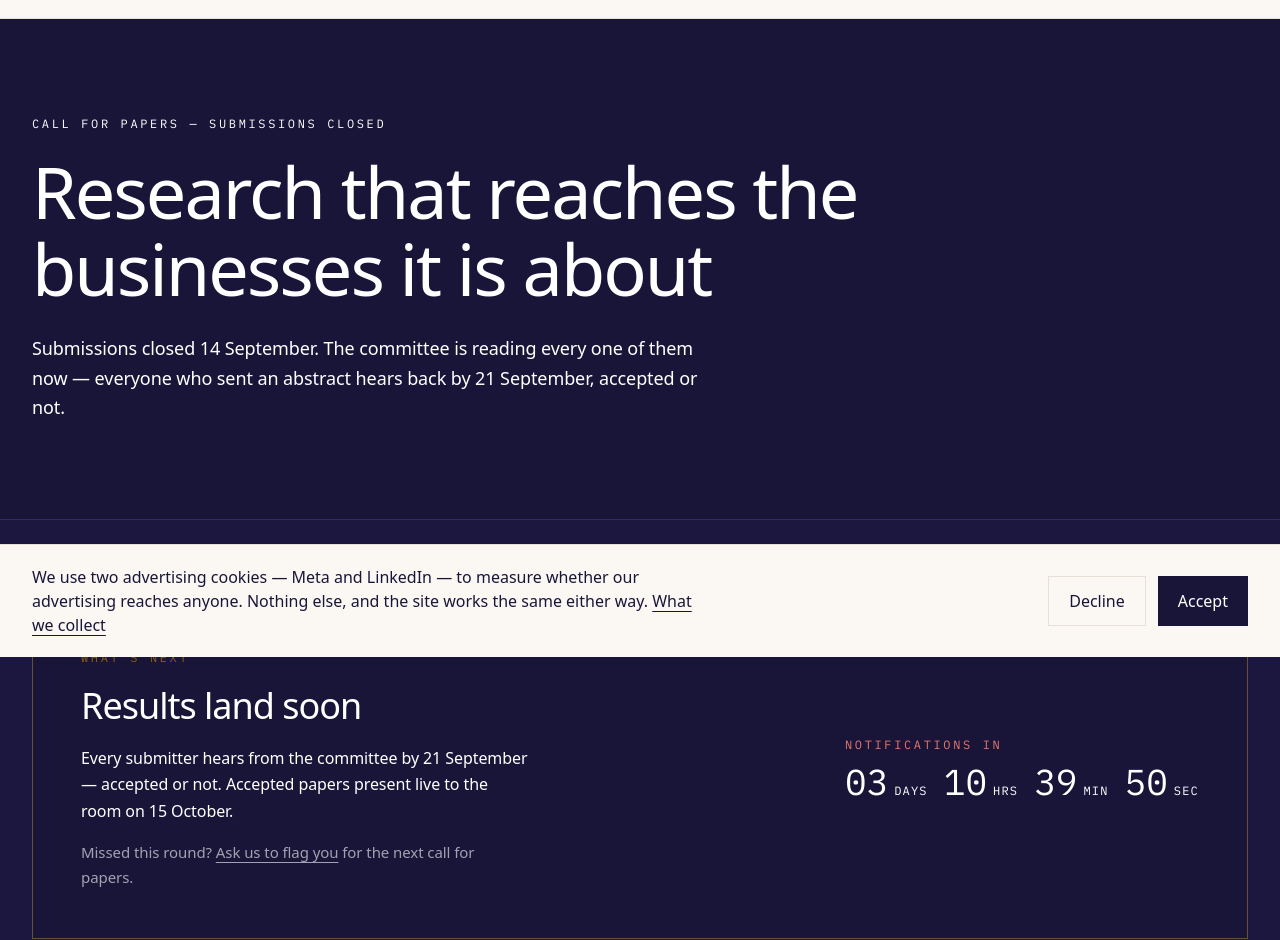
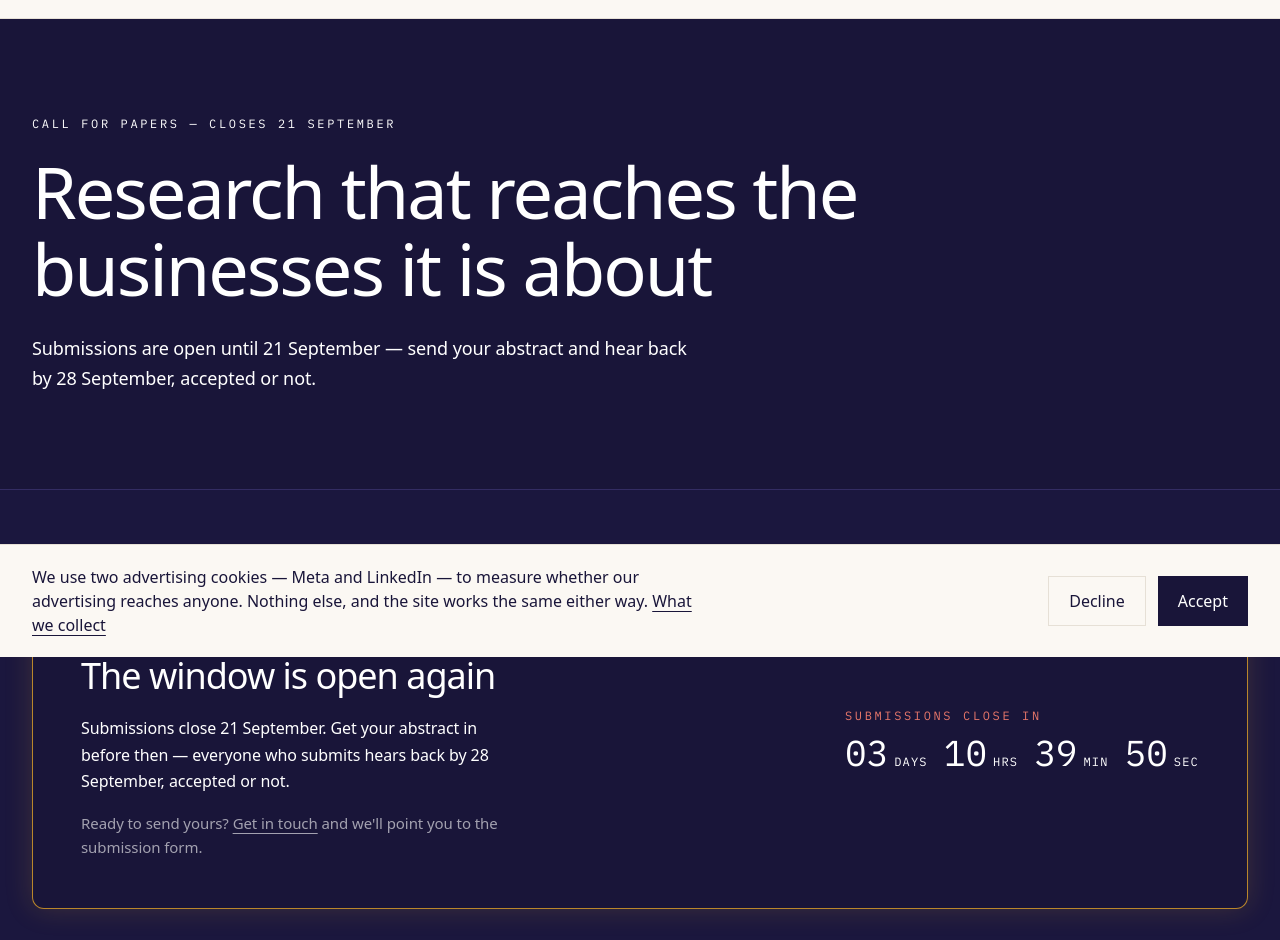
Before and after one commit to ICL-AFRICA/Africasmesummit, a Next.js app: page /papers in a window 1280 px wide. Shown: the part 143-1083 px from the top of the page. Built offline with nearby package versions, Linux system fonts and the light colour scheme.

Commit message:
List full cumulative partner benefits; reopen call for papers with new dates

```diff
--- a/app/papers/page.tsx
+++ b/app/papers/page.tsx
@@ -5,18 +5,29 @@ import Countdown from "@/components/Countdown";
 import Link from "next/link";
 import {
   EVENT, TRACKS, PAPERS_TICKET, TICKET_CTA, DATE_DAY_MONTH,
+  PAPERS_SUBMISSION_DEADLINE, PAPERS_SUBMISSION_LABEL, PAPERS_SUBMISSIONS_OPEN,
   PAPERS_NOTIFY_DATE, PAPERS_NOTIFY_LABEL, PAPERS_NOTIFY_PENDING,
 } from "@/lib/event";
 
 export const metadata: Metadata = {
-  title: `Call for papers — ${EVENT.name} ${EVENT.year}`,
-  description:
-    `Submissions for the Africa SME Summit ${EVENT.year} call for papers are closed. Selection notifications go out ${PAPERS_NOTIFY_LABEL}.`,
+  title: PAPERS_SUBMISSIONS_OPEN
+    ? `Call for papers — closes ${PAPERS_SUBMISSION_LABEL} — ${EVENT.name} ${EVENT.year}`
+    : `Call for papers — ${EVENT.name} ${EVENT.year}`,
+  description: PAPERS_SUBMISSIONS_OPEN
+    ? `Submissions for the Africa SME Summit ${EVENT.year} call for papers are open until ${PAPERS_SUBMISSION_LABEL}. Selection notifications go out ${PAPERS_NOTIFY_LABEL}.`
+    : `Submissions for the Africa SME Summit ${EVENT.year} call for papers are closed. Selection notifications go out ${PAPERS_NOTIFY_LABEL}.`,
   alternates: { canonical: "https://africasmesummit.com/papers" },
 };
 
+/* Step 01 is the only one that changes shape between the two states —
+   the rest of the pipeline (review, present, publish) runs the same
+   either way. Written as a ternary on the whole entry rather than just
+   its fields, so nothing here can end up half in one state and half in
+   the other. */
 const STEPS = [
-  { n: "01", t: "Submissions closed", d: "The window closed 14 September. Every abstract that came in is now with the committee." },
+  PAPERS_SUBMISSIONS_OPEN
+    ? { n: "01", t: "Submissions open", d: `The window closes ${PAPERS_SUBMISSION_LABEL}. Get your abstract in before then.` }
+    : { n: "01", t: "Submissions closed", d: `The window closed ${PAPERS_SUBMISSION_LABEL}. Every abstract that came in is now with the committee.` },
   { n: "02", t: "Review", d: "The committee reads every submission and replies within three weeks." },
   { n: "03", t: "Present", d: `Accepted papers are presented in their track on ${DATE_DAY_MONTH}.` },
   { n: "04", t: "Publish", d: "Selected papers go into the post-summit proceedings." },
@@ -26,50 +37,75 @@ export default function Papers() {
   return (
     <PageShell
       current="/papers"
-      eyebrow="Call for papers — submissions closed"
+      eyebrow={PAPERS_SUBMISSIONS_OPEN ? `Call for papers — closes ${PAPERS_SUBMISSION_LABEL}` : "Call for papers — submissions closed"}
       title="Research that reaches the businesses it is about"
-      lede={`Submissions closed 14 September. The committee is reading every one of them now — everyone who sent an abstract hears back by ${PAPERS_NOTIFY_LABEL}, accepted or not.`}
+      lede={
+        PAPERS_SUBMISSIONS_OPEN
+          ? `Submissions are open until ${PAPERS_SUBMISSION_LABEL} — send your abstract and hear back by ${PAPERS_NOTIFY_LABEL}, accepted or not.`
+          : `Submissions closed ${PAPERS_SUBMISSION_LABEL}. The committee is reading every one of them now — everyone who sent an abstract hears back by ${PAPERS_NOTIFY_LABEL}, accepted or not.`
+      }
     >
-      {/* Submissions are closed, so this is the first thing on the page now,
-          not a form buried three sections down — it's the anticipation
-          mechanism /papers actually needs: a live countdown to the
-          notification date rather than a dead countdown to the submission
-          deadline that has already passed, plus a way for anyone who missed
-          this round to get flagged for the next one. Boxed rather than run
-          as plain paragraphs — a bordered, tinted card so it reads as a
-          widget you'd check back on, not another block of copy. */}
+      {/* This card is the anticipation mechanism /papers builds around,
+          whichever state the call is in — a live countdown rather than a
+          dead one. Extended 20 September 2026: submissions reopened until
+          PAPERS_SUBMISSION_DEADLINE (a real future date now, not a past
+          one), so this card counts down to THAT while open — urgency to
+          get an abstract in — and only switches to counting down to the
+          notification date once the window shuts again, which is the one
+          and only thing it used to count down to before the extension.
+          Boxed rather than run as plain paragraphs — a bordered, tinted
+          card so it reads as a widget you'd check back on, not another
+          block of copy. */}
       <section className="border-b border-line bg-raise/30">
         <div className="mx-auto max-w-[1600px] px-5 sm:px-8 py-16 sm:py-20">
-          <div className="border border-marigold/40 bg-ink p-8 sm:p-12 grid gap-10 lg:gap-14 lg:grid-cols-2 items-center">
+          <div className="notify-card rounded-xl border border-marigold/40 bg-ink p-8 sm:p-12 grid gap-10 lg:gap-14 lg:grid-cols-2 items-center">
             <div>
-              <p className="eyebrow text-marigold-t mb-5">What&rsquo;s next</p>
+              <p className="eyebrow text-marigold-t mb-5">
+                {PAPERS_SUBMISSIONS_OPEN ? "Closing soon" : "What’s next"}
+              </p>
               <h2 className="h-lg text-white text-3xl sm:text-4xl">
-                {PAPERS_NOTIFY_PENDING ? "Results land soon" : "Results are out"}
+                {PAPERS_SUBMISSIONS_OPEN
+                  ? "The window is open again"
+                  : (PAPERS_NOTIFY_PENDING ? "Results land soon" : "Results are out")}
               </h2>
               <p className="lede mt-5 text-white text-[16px] max-w-md">
-                {PAPERS_NOTIFY_PENDING
+                {PAPERS_SUBMISSIONS_OPEN
+                  ? `Submissions close ${PAPERS_SUBMISSION_LABEL}. Get your abstract in before then — everyone who submits hears back by ${PAPERS_NOTIFY_LABEL}, accepted or not.`
+                  : (PAPERS_NOTIFY_PENDING
                     ? `Every submitter hears from the committee by ${PAPERS_NOTIFY_LABEL} — accepted or not. Accepted papers present live to the room on ${DATE_DAY_MONTH}.`
-                  : `Notifications went out ${PAPERS_NOTIFY_LABEL}. If you submitted and haven't heard from us, `}
-                {!PAPERS_NOTIFY_PENDING && (
+                    : `Notifications went out ${PAPERS_NOTIFY_LABEL}. If you submitted and haven't heard from us, `)}
+                {!PAPERS_SUBMISSIONS_OPEN && !PAPERS_NOTIFY_PENDING && (
                   <Link href="/contact" className="underline underline-offset-4 hover:text-marigold">
                     get in touch
                   </Link>
                 )}
-                {!PAPERS_NOTIFY_PENDING && "."}
+                {!PAPERS_SUBMISSIONS_OPEN && !PAPERS_NOTIFY_PENDING && "."}
               </p>
               <p className="lede mt-4 text-white/60 text-[15px] max-w-md">
+                {PAPERS_SUBMISSIONS_OPEN ? (
+                  <>
+                    Ready to send yours?{" "}
+                    <Link href="/contact" className="underline underline-offset-4 hover:text-marigold">
+                      Get in touch
+                    </Link>{" "}
+                    and we'll point you to the submission form.
+                  </>
+                ) : (
+                  <>
                     Missed this round?{" "}
                     <Link href="/contact" className="underline underline-offset-4 hover:text-marigold">
                       Ask us to flag you
                     </Link>{" "}
                     for the next call for papers.
+                  </>
+                )}
               </p>
             </div>
             <div className="flex justify-center lg:justify-end">
               <Countdown
-                target={PAPERS_NOTIFY_DATE}
-                activeLabel="Notifications in"
-                endedLabel="Notifications are out."
+                target={PAPERS_SUBMISSIONS_OPEN ? PAPERS_SUBMISSION_DEADLINE : PAPERS_NOTIFY_DATE}
+                activeLabel={PAPERS_SUBMISSIONS_OPEN ? "Submissions close in" : "Notifications in"}
+                endedLabel={PAPERS_SUBMISSIONS_OPEN ? "Submissions have closed." : "Notifications are out."}
               />
             </div>
           </div>
@@ -108,7 +144,9 @@ export default function Papers() {
 
       <section className="border-b border-line">
         <div className="mx-auto max-w-[1600px] px-5 sm:px-8 py-16 sm:py-20">
-          <p className="eyebrow text-white mb-5">The six tracks submissions came in against</p>
+          <p className="eyebrow text-white mb-5">
+            {PAPERS_SUBMISSIONS_OPEN ? "The six tracks you can submit against" : "The six tracks submissions came in against"}
+          </p>
           <div className="grid gap-x-14 gap-y-8 sm:grid-cols-2 lg:grid-cols-3">
             {TRACKS.map((t) => (
               <div key={t.n} className="border-t border-line pt-5">
--- a/app/partner/page.tsx
+++ b/app/partner/page.tsx
@@ -50,15 +50,23 @@ export default function Partner() {
           <p className="lede text-[16px] text-white max-w-2xl mb-8">
             {SPONSOR_INCLUDES_NOTE}
           </p>
-          {/* Equal-height by default: plain grid stretch (no items-end), so
-              every card matches the tallest one and each tier's "Book"
-              button lands at the same row regardless of how many bullets
-              it has — the `flex-1` on the <ul> below absorbs the slack.
-              The tier's identity is the card's own background colour, not
-              a border accent, so the row reads as one clean table. */}
-          <div className="grid gap-px bg-line sm:grid-cols-2 lg:grid-cols-4 border border-line">
+          {/* Changed 20 September 2026 at ICL's request: each card now spells
+              out everything that tier actually gets — the full cumulative
+              list, flattened from every tier up to and including this one
+              (SPONSOR_TIERS itself still only stores what's NEW at each
+              tier; see the comment there) — rather than "everything in the
+              tier before, plus" and just the new bullets. A sponsor reading
+              only the Platinum card should see all seventeen things they
+              get without having to add up three other cards first.
+              Deliberately NOT equal-height any more (items-start, no
+              flex-1 slack-absorber): a four-bullet Bronze card and a
+              seventeen-bullet Platinum card are supposed to look like
+              different amounts of value, not be forced to the same size.
+              The "Book" button sits right after each card's own content,
+              wherever that lands. */}
+          <div className="grid gap-px bg-line sm:grid-cols-2 lg:grid-cols-4 border border-line items-start">
             {SPONSOR_TIERS.map((t, i) => {
-              const prev = i > 0 ? SPONSOR_TIERS[i - 1] : null;
+              const included = SPONSOR_TIERS.slice(0, i + 1).flatMap((tier) => tier.includes);
               return (
                 <div
                   key={t.tier}
@@ -72,13 +80,8 @@ export default function Partner() {
                     <span className="text-base align-top mr-1.5 font-normal">{t.currency}</span>
                     {t.price}
                   </p>
-                  <ul className="mt-6 pt-5 space-y-2.5 border-t border-ink/60 flex-1">
-                    {prev && (
-                      <li className="text-ink italic text-[16px] pb-1">
-                        Everything in {prev.tier}, plus:
-                      </li>
-                    )}
-                    {t.includes.map((x) => (
+                  <ul className="mt-6 pt-5 space-y-2.5 border-t border-ink/60">
+                    {included.map((x) => (
                       <li key={x} className="flex gap-2.5 text-[16px] text-ink">
                         <span className="flex-none">✓</span>{x}
                       </li>
@@ -86,7 +89,7 @@ export default function Partner() {
                   </ul>
                   <a
                     href={BOOKING_URL}
-                    className="mt-7 inline-flex justify-center px-5 py-3 text-[16px] font-medium transition-colors bg-ink text-white hover:bg-raise"
+                    className="btn-glow mt-7 inline-flex justify-center px-5 py-3 text-[16px] font-medium transition-colors bg-ink text-white hover:bg-raise"
                   >
                     Book {t.tier}
                   </a>
--- a/lib/event.ts
+++ b/lib/event.ts
@@ -1059,13 +1059,22 @@ export const FORM_ENDPOINT = "https://formspree.io/f/xeajeyqa";
  * loud via SPONSOR_INCLUDES_NOTE. A sponsor paying KES 1,000,000 on the
  * strength of a bulleted list under a Book button will expect all of it.
  *
- * ORDER IS ASCENDING (Bronze → Platinum) AND IS LOAD-BEARING. /partner
- * renders each tier's package as cumulative — "everything in the tier
- * before it, plus its own list below" — by reading `SPONSOR_TIERS[i - 1]`.
- * Reordering this array changes what /partner claims every tier includes,
- * not just the order they're drawn in. Each tier's `includes` should only
- * ever list what is genuinely NEW at that tier, never repeat what a lower
- * tier already grants.
+ * ORDER IS ASCENDING (Bronze → Platinum) AND IS LOAD-BEARING. Each tier's
+ * `includes` should only ever list what is genuinely NEW at that tier,
+ * never repeat what a lower tier already grants — /partner derives the
+ * full cumulative list a tier actually gets by flattening `includes` from
+ * every tier up to and including it (`SPONSOR_TIERS.slice(0, i + 1)`),
+ * rather than retyping each tier's complete bullet list here. Reordering
+ * this array changes what /partner claims every tier includes, not just
+ * the order they're drawn in.
+ *
+ * Changed 20 September 2026 at ICL's request: /partner used to show only a
+ * tier's own new bullets under an "Everything in {previous tier}, plus:"
+ * line, which undersold the higher tiers — a Platinum card looked like six
+ * items, not the seventeen it actually is once Bronze and Silver and Gold
+ * are folded in. It now spells out the full list every time, so a card's
+ * length is the value at that tier, and cards are allowed to end up very
+ * different heights because of it.
  */
 export const SPONSOR_TIERS = [
   {
@@ -1348,29 +1357,35 @@ export const PAPERS_TICKET = { price: "6,800", currency: "KES" } as const;
 /**
  * Call-for-papers submission window.
  *
- * Supplied 18 September 2026, after the fact: submissions closed 14
- * September 23:59 EAT; selection notifications go out 21 September 23:59
- * EAT. PAPERS_SUBMISSION_DEADLINE is already in the past relative to the
- * day this was added, on purpose — the call is genuinely closed, not open
- * with a stale countdown ticking past zero. Never point a countdown at it.
+ * Extended 20 September 2026 at ICL's request. Originally supplied 18
+ * September, after the fact, as already-closed: submissions due 14
+ * September 23:59 EAT, notifications 21 September 23:59 EAT. The window is
+ * now reopened instead — submissions extended to 21 September 23:59 EAT
+ * (midnight at the end of the day after this change was made), and
+ * notifications pushed back a week to match, 28 September 23:59 EAT.
  *
- * What's still ahead, and what /papers now builds anticipation around
- * instead, is the notification date: that's the thing worth counting down
- * to once submissions themselves are done.
+ * This is the first time PAPERS_SUBMISSION_DEADLINE has been in the
+ * future rather than the past, so /papers (and its STEPS list) now
+ * actually branches on PAPERS_SUBMISSIONS_OPEN below instead of assuming
+ * "closed" unconditionally the way it could get away with before.
  */
-export const PAPERS_SUBMISSION_DEADLINE = "2026-09-14T23:59:00+03:00";
-export const PAPERS_NOTIFY_DATE = "2026-09-21T23:59:00+03:00";
+export const PAPERS_SUBMISSION_DEADLINE = "2026-09-21T23:59:00+03:00";
+export const PAPERS_NOTIFY_DATE = "2026-09-28T23:59:00+03:00";
 
 /** Build-time flags, same mechanism as EARLY_BIRD_ACTIVE above — true only
  *  if the site is rebuilt before the date in question. A redeploy on or
- *  after 22 September flips PAPERS_NOTIFY_PENDING to false; nothing to
- *  edit by hand when that day comes. */
+ *  after 22 September flips PAPERS_SUBMISSIONS_OPEN to false; one on or
+ *  after 29 September flips PAPERS_NOTIFY_PENDING to false. Nothing to
+ *  edit by hand when either day comes — only if a deadline moves again. */
 export const PAPERS_SUBMISSIONS_OPEN =
   Date.now() < new Date(PAPERS_SUBMISSION_DEADLINE).getTime();
 export const PAPERS_NOTIFY_PENDING =
   Date.now() < new Date(PAPERS_NOTIFY_DATE).getTime();
 
-/** Derived label — never type the notification date anywhere else. */
+/** Derived labels — never type either date anywhere else. */
+export const PAPERS_SUBMISSION_LABEL = new Date(PAPERS_SUBMISSION_DEADLINE).toLocaleDateString(
+  "en-GB", { day: "numeric", month: "long", timeZone: "Africa/Nairobi" }
+);
 export const PAPERS_NOTIFY_LABEL = new Date(PAPERS_NOTIFY_DATE).toLocaleDateString(
   "en-GB", { day: "numeric", month: "long", timeZone: "Africa/Nairobi" }
 );
```
Lines whose indentation alone changed are shown as unchanged.
